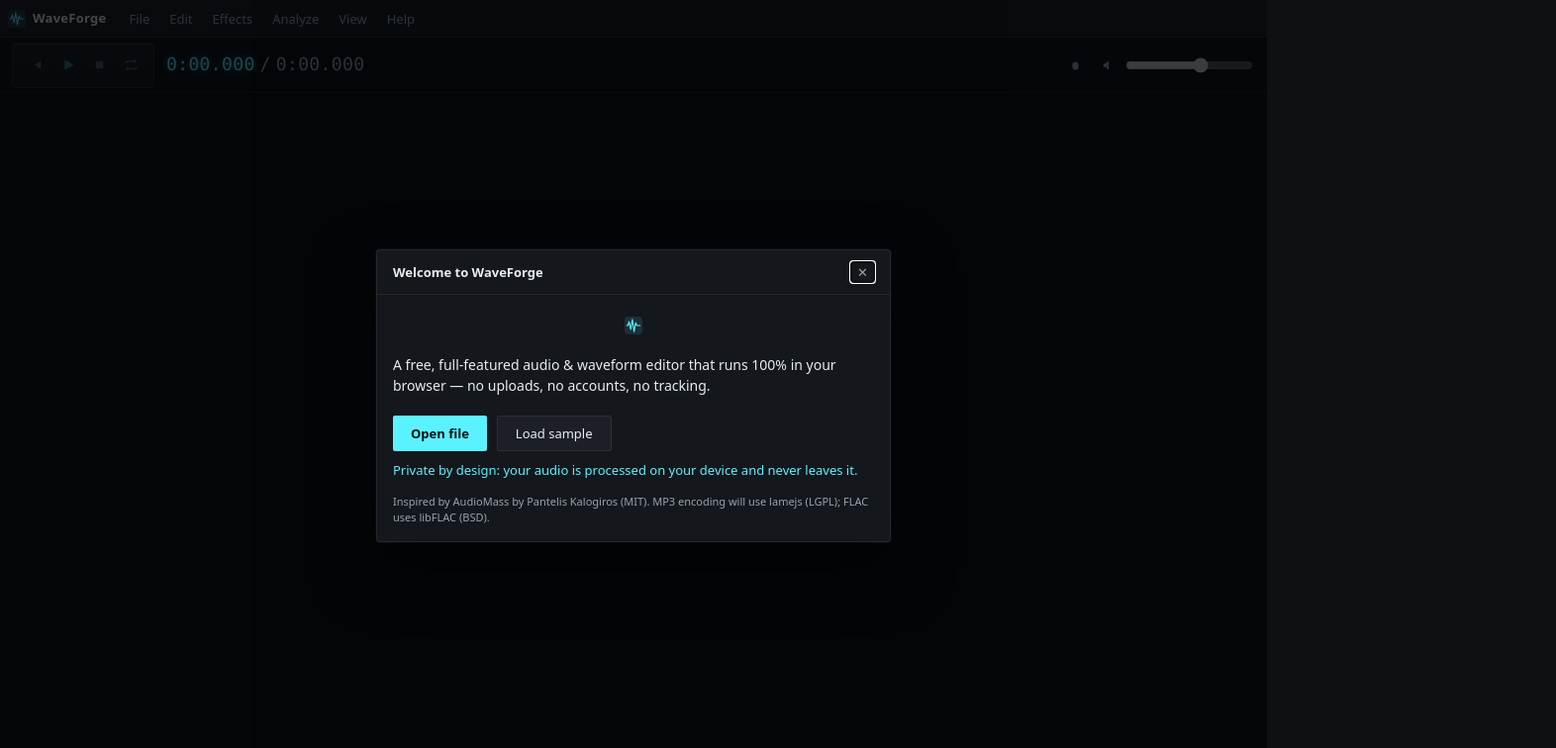
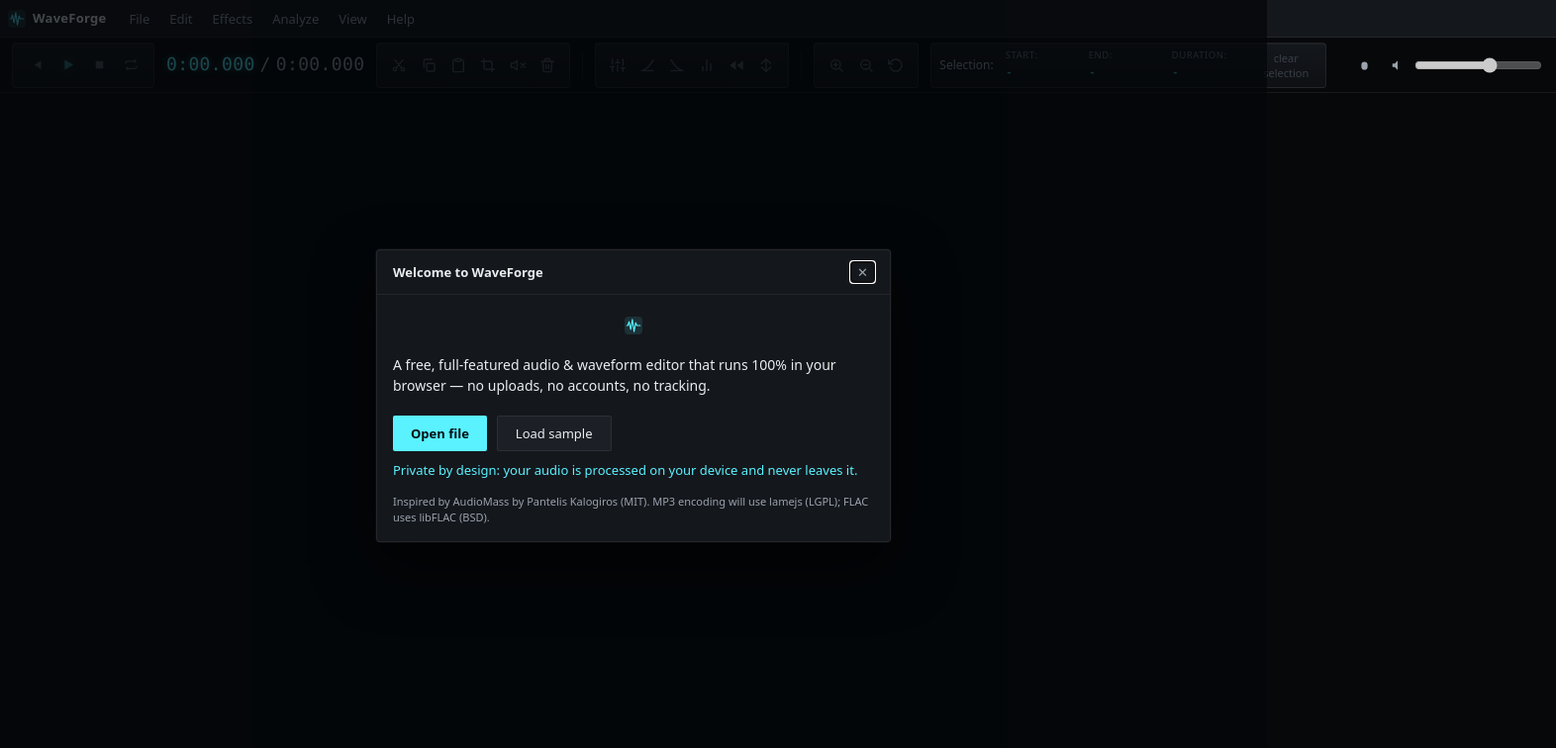
Before and after one commit to MASUM79CSE/waveforge, a Preact app: page / in a window 1280 px wide. Shown: the top 756 px of the page at 99% size, 1572 px wide, since content can reach past the window. Built offline with nearby package versions, Linux system fonts and the light colour scheme.

Commit message:
feat(d3): selection readout group with clear (Q)
Start/End/Duration in mono cyan with dashes when empty, Clear bound
to edit.deselect, embedded after the toolbar in the AM control row.
Unit tests for both signal states; e2e drag->readout->clear.

```diff
--- /dev/null
+++ b/src/app/components/SelectionBar.tsx
@@ -0,0 +1,43 @@
+/**
+ * Selection readout group (D3) — AudioMass parity: Start / End / Duration
+ * with a Clear button wired to `edit.deselect` (Q). Dashes when empty.
+ */
+import { runCommand } from '../commands';
+import { selection } from '../state';
+import { fmtClock } from '../../core/format';
+
+function fmt(t: number): string {
+  return fmtClock(t);
+}
+
+export function SelectionBar() {
+  const sel = selection.value;
+  const has = sel !== null;
+  const dur = has ? Math.max(0, sel.end - sel.start) : 0;
+  return (
+    <div class="toolbar-group selgroup" role="group" aria-label="Selection">
+      <span class="sel-title">Selection:</span>
+      <span class="sel-cell">
+        <span class="sel-label">Start:</span>
+        <span class="sel-val">{has ? fmt(sel.start) : '-'}</span>
+      </span>
+      <span class="sel-cell">
+        <span class="sel-label">End:</span>
+        <span class="sel-val">{has ? fmt(sel.end) : '-'}</span>
+      </span>
+      <span class="sel-cell">
+        <span class="sel-label">Duration:</span>
+        <span class="sel-val">{has ? fmt(dur) : '-'}</span>
+      </span>
+      <button
+        class="sel-clear"
+        title="Clear Selection (Q)"
+        aria-label="Clear Selection (Q)"
+        disabled={!has}
+        onClick={() => runCommand('edit.deselect')}
+      >
+        clear selection
+      </button>
+    </div>
+  );
+}
--- a/src/app/components/TransportBar.tsx
+++ b/src/app/components/TransportBar.tsx
@@ -5,6 +5,8 @@
 import { toggleRecord } from '../recordActions';
 import { recording, recLevel, recSeconds } from '../state';
 import { engine } from '../runtime';
+import { ToolBar } from './ToolBar';
+import { SelectionBar } from './SelectionBar';
 import { fmtClock } from '../../core/format';
 import { t } from '../../i18n';
 
@@ -55,6 +57,9 @@
         <span class="time-sep">/</span>
         <span class="time-total">{doc ? fmtClock(doc.duration) : '0:00.000'}</span>
       </div>
+
+      <ToolBar />
+      <SelectionBar />
 
       <div class="transport-spacer" />
 
--- a/src/app/styles/app.css
+++ b/src/app/styles/app.css
@@ -156,6 +156,7 @@
   min-height: var(--transport-h);
 }
 
+.toolbar-group,
 .transport-group {
   display: flex;
   align-items: center;
@@ -219,6 +220,104 @@
   align-items: center;
   gap: 8px;
   color: var(--text-dim);
+}
+
+.toolbar-group {
+  align-self: center;
+  height: 46px;
+  padding: 0 var(--s2);
+  border: 1px solid var(--bd);
+  border-radius: var(--r-md);
+  background: linear-gradient(180deg, var(--bg-2) 0%, var(--bg-1) 100%);
+  box-shadow: var(--inset-hi);
+}
+
+.toolbar {
+  display: flex;
+  align-items: center;
+  gap: var(--s3);
+  align-self: center;
+}
+
+.toolbar-sep {
+  width: 1px;
+  height: 26px;
+  background: var(--bd);
+}
+
+.toolbtn {
+  display: inline-flex;
+  align-items: center;
+  justify-content: center;
+  width: 28px;
+  height: 28px;
+  border-radius: var(--r);
+  color: var(--fg-1);
+  transition:
+    background var(--tr),
+    color var(--tr),
+    box-shadow var(--tr);
+}
+
+.toolbtn:hover:enabled {
+  background: var(--bg-4);
+  color: var(--fg-0);
+  box-shadow: 0 0 0 1px var(--bd-h);
+}
+
+.toolbtn:disabled {
+  opacity: 0.45;
+  cursor: default;
+}
+
+.selgroup {
+  gap: var(--s3);
+}
+
+.sel-title {
+  color: var(--fg-1);
+  font-size: 12px;
+}
+
+.sel-cell {
+  display: flex;
+  flex-direction: column;
+  gap: 2px;
+}
+
+.sel-label {
+  color: var(--fg-2);
+  font-size: 9.5px;
+  text-transform: uppercase;
+  letter-spacing: 0.06em;
+}
+
+.sel-val {
+  color: var(--ac);
+  font-family: var(--font-mono);
+  font-size: 12px;
+  min-width: 72px;
+}
+
+.sel-clear {
+  align-self: center;
+  color: var(--fg-2);
+  font-size: 11px;
+  padding: 4px 8px;
+  border-radius: var(--r);
+  transition:
+    color var(--tr),
+    box-shadow var(--tr);
+}
+
+.sel-clear:hover:enabled {
+  color: var(--ac);
+  box-shadow: 0 0 0 1px var(--bd-h);
+}
+
+.sel-clear:disabled {
+  opacity: 0.45;
+  cursor: default;
 }
 
 /* Status bar */
```
Also changed, not shown: 4 other files (tests, documents, lock files or other folders).
